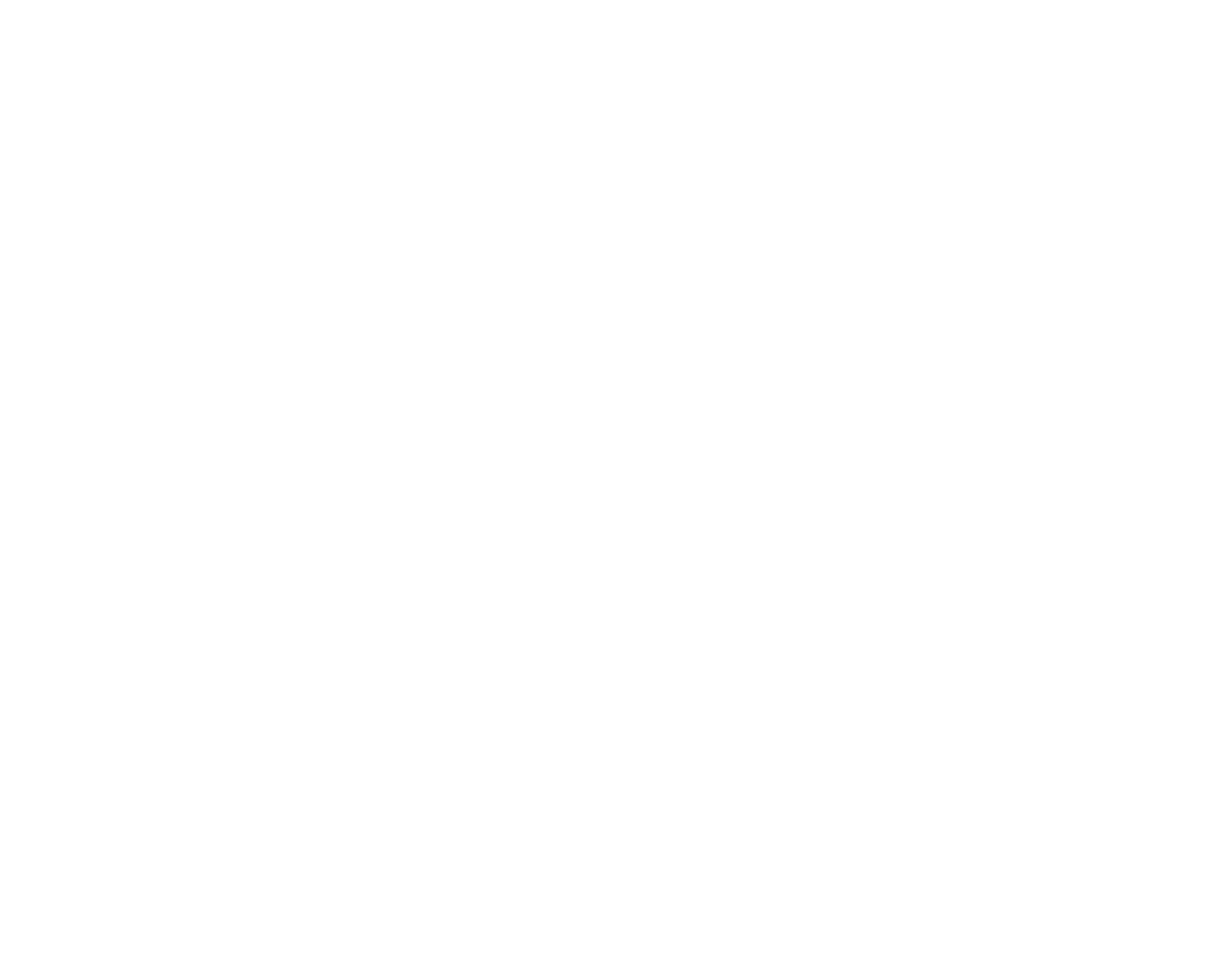
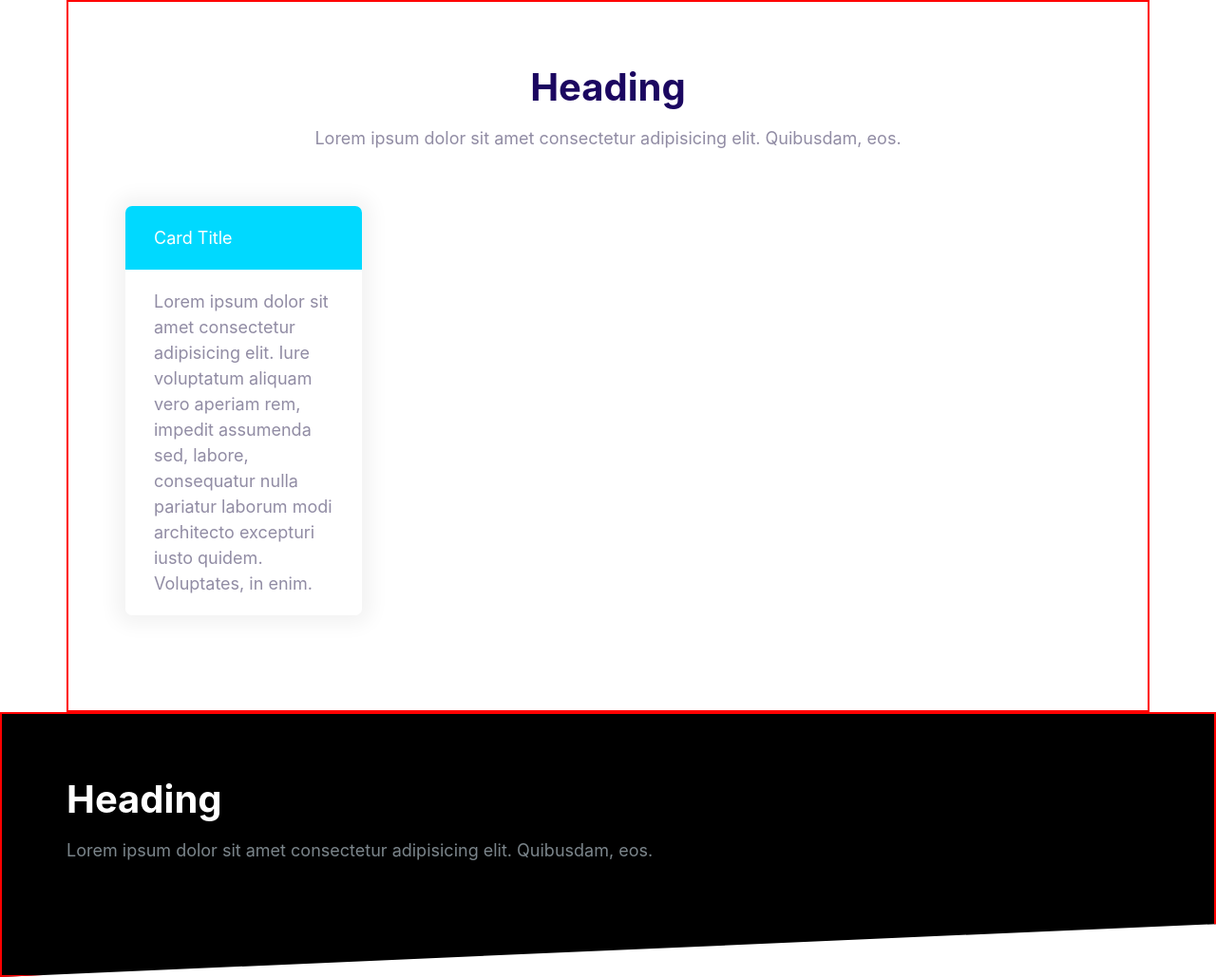
Before and after one commit to charles1211/chawify, a plain HTML site: page index.html in a window 1280 px wide. Shown: the whole page at 95% size. Before the commit the page ends 800 px from the top, so only its background shows below. Drawn offline with Linux system fonts and the light colour scheme; files whose address does not match are found by name.

Commit message:
Build Blocks component

```diff
--- a/css/styles.css
+++ b/css/styles.css
@@ -4,7 +4,7 @@
   --color-accent: #ff3400;
   --color-headings: #1b0760;
   --color-body: #918ca4;
-  --color-body-darker: #5c5577
+  --color-body-darker: #5c5577;
   --color-border: #ccc;
   --border-radius: 30px;
 }
@@ -166,7 +166,7 @@ a {
   height: 40px;
 }
 
-.icon--small{
+.icon--small {
   width: 30px;
   height: 30px;
 }
@@ -175,7 +175,7 @@ a {
   fill: var(--color-primary);
 }
 
-.icon--white{
+.icon--white {
   fill: #fff;
 }
 
@@ -189,11 +189,9 @@ a {
   align-items: center;
 }
 
-.icon-container--accent{
+.icon-container--accent {
   background: var(--color-accent);
 }
-
-
 
 /* Buttons */
 .btn {
@@ -236,7 +234,7 @@ background: var(--color-accent);
   background: #ec3000;
 }
 
-.btn--stretch{
+.btn--stretch {
   padding-left: 6rem;
   padding-right: 6rem;
 }
@@ -408,169 +406,160 @@ padding-right: 6rem;
 .quote {
   font-size: 3rem;
   font-style: italic;
-  color:var(--color-body-darker);
+  color: var(--color-body-darker);
   line-height: 1.3;
 }
 
-.quote__text::before{
-  content: open-quote ;
+.quote__text::before {
+  content: open-quote;
 }
 
-.quote__text::after{
-  content: close-quote ;
+.quote__text::after {
+  content: close-quote;
 }
 
-.quote__author{
+.quote__author {
   font-size: 3rem;
   font-weight: 500;
   font-style: normal;
   margin-bottom: 0;
 }
 
-.quote__organization{
+.quote__organization {
   color: var(--color-headings);
-  opacity: .4;
+  opacity: 0.4;
   font-size: 2rem;
   font-style: normal;
 }
 
-@media screen and (min-width:1024px)  {
-  .quote{
+@media screen and (min-width: 1024px) {
+  .quote {
     font-size: 2rem;
   }
 
-  .quote__author{
+  .quote__author {
     font-size: 2.4rem;
   }
 
-  .quote__organization{
+  .quote__organization {
     font-size: 1.6rem;
   }
-
 }
 
 /* Grid */
-.grid{
+.grid {
   display: grid;
 }
 
-@media screen and (min-width:768px) {
-  .grid--1x2{
+@media screen and (min-width: 768px) {
+  .grid--1x2 {
     grid-template-columns: repeat(2, 1fr);
   }
 }
 
-@media screen and (min-width:1024px) {
-  .grid--1x3{
+@media screen and (min-width: 1024px) {
+  .grid--1x3 {
     grid-template-columns: repeat(3, 1fr);
   }
 }
 
-
 /* Testimonial */
-.testimonial{
+.testimonial {
   padding: 3rem;
 }
 
-.testimonial__image{
+.testimonial__image {
   position: relative;
 }
 
-.testimonial__image > img{
+.testimonial__image > img {
   width: 100%;
 }
 
-.testimonial__image > .icon-container{
+.testimonial__image > .icon-container {
   position: absolute;
   top: 3rem;
   right: -32px;
 }
-@media screen and (max-width:768px) {
-
-  .testimonial__image > .icon-container{
+@media screen and (max-width: 768px) {
+  .testimonial__image > .icon-container {
     display: none;
   }
-
 }
 
-@media screen and (min-width:768px) {
-  .testimonial .quote, .testimonial .quote__author {
+@media screen and (min-width: 768px) {
+  .testimonial .quote,
+  .testimonial .quote__author {
     font-size: 2.4rem;
   }
 
   .testimonial .quote {
     margin-left: 6rem;
   }
-
 }
 
-
 /* Callouts */
-.callout{
+.callout {
   padding: 4rem;
   border-radius: 5px;
-
 }
 
-.callout--primary{
+.callout--primary {
   background-color: var(--color-primary);
   color: #fff;
 }
 
-.callout__heading{
+.callout__heading {
   color: #fff;
   margin-top: 0;
   font-size: 3rem;
 }
 
-.callout .btn{
+.callout .btn {
   justify-self: center;
   align-self: center;
-
 }
 
-.callout__content{
+.callout__content {
   text-align: center;
 }
 
 @media screen and (min-width: 768px) {
-
-  .callout .grid--1x2{
+  .callout .grid--1x2 {
     grid-template-columns: 1fr auto;
   }
 
-  .callout__content{
+  .callout__content {
     text-align: left;
   }
 
-  .callout .btn{
+  .callout .btn {
     justify-self: start;
     margin: 0 2rem;
   }
 }
 
-
 /* Collapsibles */
-.collapsible__header{
+.collapsible__header {
   display: flex;
   justify-content: space-between;
 }
 
-.collapsible__heading{
+.collapsible__heading {
   margin-top: 0;
   font-size: 3rem;
 }
 
-.collapsible__chevron{
+.collapsible__chevron {
   transform: rotate(-90deg);
   transition: transform 0.3s;
 }
 
-.collapsible__content{
+.collapsible__content {
   max-height: 0;
   overflow: hidden;
   opacity: 0;
- transition:  all .3s;
+  transition: all 0.3s;
 }
 
 .collapsible--expanded .collapsible__chevron {
@@ -581,3 +570,41 @@ transform: rotate();
   max-height: 100vh;
   opacity: 1;
 }
+
+.block {
+  --padding-vertical: 6rem;
+  padding: var(--padding-vertical) 2rem;
+  border: 2px solid red;
+}
+
+.block__header {
+  text-align: center;
+}
+
+.block__heading {
+  margin-top: 0;
+}
+
+.block--dark {
+  background: #000;
+  color: #7b858b;
+}
+
+.block--dark .block__heading {
+  color: #fff;
+}
+
+.block--skewed-right {
+  padding-bottom: calc(var(--padding-vertical) + 4rem);
+  clip-path: polygon(0% 0%, 100% 0%, 100% 100%, 0% 80%);
+}
+
+.block--skewed-left {
+  padding-bottom: calc(var(--padding-vertical) + 4rem);
+  clip-path: polygon(0% 0%, 100% 0%, 100% 80%, 0% 100%);
+}
+
+.container {
+  max-width: 1140px;
+  margin: 0 auto;
+}
--- a/index.html
+++ b/index.html
@@ -8,5 +8,30 @@
     <link rel="stylesheet" href="/css//normalize.css" />
     <link rel="stylesheet" href="/css/styles.css" />
   </head>
-  <body></body>
+  <body>
+    <section class="block container">
+      <header class="block__header">
+        <h2 class="block__heading">Heading</h2>
+        <p>Lorem ipsum dolor sit amet consectetur adipisicing elit. Quibusdam, eos.</p>
+      </header>
+      <div style="width: 30%; padding: 4rem">
+        <div class="card card--secondary">
+          <header class="card__header">Card Title</header>
+          <div class="card__body">
+            Lorem ipsum dolor sit amet consectetur adipisicing elit. Iure voluptatum aliquam vero
+            aperiam rem, impedit assumenda sed, labore, consequatur nulla pariatur laborum modi
+            architecto excepturi iusto quidem. Voluptates, in enim.
+          </div>
+        </div>
+      </div>
+    </section>
+
+    <section class="block block--dark block--skewed-left">
+      <div class="container">
+        <h2 class="block__heading">Heading</h2>
+        <p>Lorem ipsum dolor sit amet consectetur adipisicing elit. Quibusdam, eos.</p>
+      </div>
+    </section>
+    <script src="js/main.js"></script>
+  </body>
 </html>
```
Also changed, not shown: components/blocks.html (added, +23 -0 lines). Lines whose indentation alone changed are shown as unchanged.
